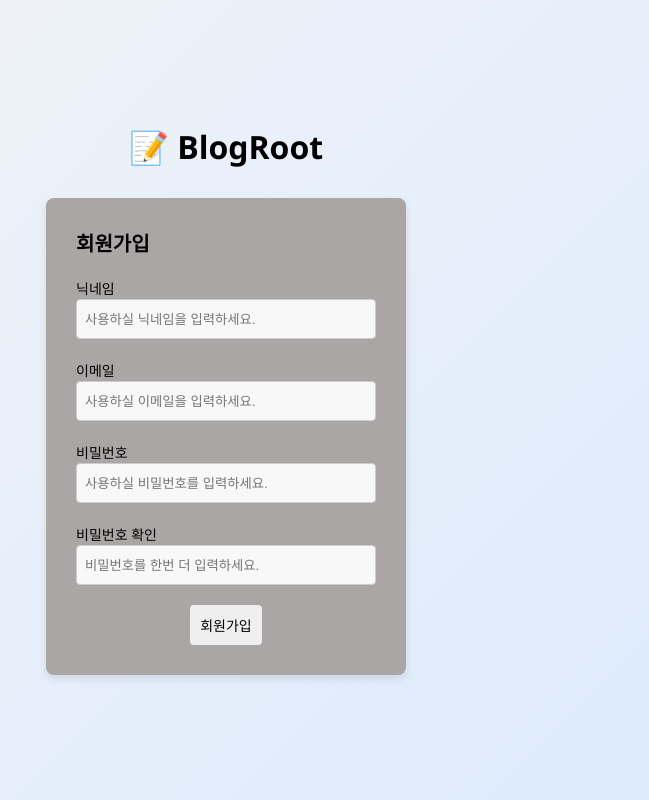
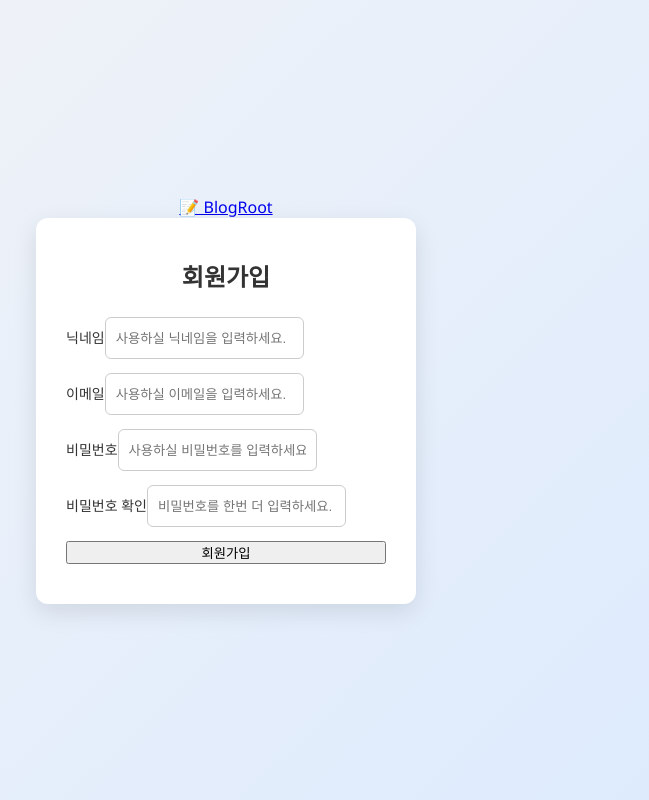
Before and after one commit to ahnbyeongwoo/blog_project, a Vue app: page /signup in a window 1280 px wide. Shown: the whole page, without its empty margins (414-1063 px from the left). Built offline with nearby package versions, Linux system fonts and the light colour scheme.

Commit message:
edit signup

```diff
--- a/src/components/SignUp.vue
+++ b/src/components/SignUp.vue
@@ -75,84 +75,94 @@ export default {
 }
 
 body {
-  background-color: #f3f3f3;
+  background: linear-gradient(135deg, #f3f4f6, #dbeafe);
+  font-family: 'Segoe UI', 'Noto Sans KR', sans-serif;
+  height: 100vh;
+  display: flex;
+  justify-content: center;
+  align-items: center;
 }
 
 .container {
   display: flex;
   flex-direction: column;
   align-items: center;
-  justify-content: center;
-
 }
 
-.h1 {
-  font-size: 32px;
-  color: #333;
-  margin-top: 20px;
+.blog-title {
+  text-decoration: none;
+  font-size: 36px;
+  font-weight: bold;
+  color: #2c3e50;
   margin-bottom: 20px;
 }
 
-.blogTitle {
-  text-decoration: none;
-  color: #000;
-  font-size: 32px;
-  font-weight: bold;
+.signup-container {
+  width: 380px;
+  padding: 40px 30px;
+  background-color: #ffffff;
+  border-radius: 12px;
+  box-shadow: 0 8px 24px rgba(0, 0, 0, 0.1);
 }
 
-.signup-container {/* 회원가입 폼 컨테이너 스타일 */
-  width: 360px;
-  padding: 30px;
-  margin-top: 30px;
-  background-color: #aba6a6;
-  border-radius: 8px;
-  box-shadow: 0 4px 8px rgba(0, 0, 0, 0.1);
-  ;
-}
-
-.signup-container > h2 {/* 회원가입 제목 */
-  font-size: 20px;
-  color: black;
-  margin-bottom: 20px;
+.signup-container > h2 {
+  font-size: 24px;
+  font-weight: 600;
+  color: #333;
+  margin-bottom: 24px;
+  text-align: center;
 }
 
 #signup-form {
   display: flex;
   flex-direction: column;
+  gap: 14px;
 }
 
 #signup-form label {
   font-size: 14px;
-  color: #000;
-  margin-bottom: 8px;
-  text-align: left;
+  color: #333;
+  margin-bottom: 4px;
 }
 
-/* 텍스트 및 비밀번호 입력 필드 스타일 */
 #signup-form input[type="text"],
 #signup-form input[type="password"] {
-  width: 100%;
-  height: 40px;
-  padding: 8px;
-  margin-bottom: 20px;
-  border-radius: 4px;
-  background-color: #F8F8F8;
-  border: 1px solid #ccc;
+  height: 42px;
+  padding: 10px;
+  border-radius: 6px;
+  border: 1.5px solid #ccc;
+  transition: border 0.3s, box-shadow 0.3s;
 }
 
-.signUp-button {
-  widows: 100px;
-  margin: 0 auto;
-  padding: 10px;
-  font-size: 14px;
-  color: #000;
-  border: none;
-  border-radius: 4px;
-  cursor: pointer;
-  display: block;
+#signup-form input[type="text"]:focus,
+#signup-form input[type="password"]:focus {
+  border-color: #4f46e5;
+  box-shadow: 0 0 0 3px rgba(99, 102, 241, 0.2);
+  outline: none;
 }
 
-.signUp-button:hover {
-  background-color: #5a6268;
+.button-group {
+  display: flex;
+  justify-content: space-between;
+  margin-top: 10px;
+}
+
+.submit-button,
+.signup-button {
+  width: 48%;
+  padding: 10px;
+  font-size: 15px;
+  font-weight: 600;
+  color: #fff;
+  background-color: #4f46e5;
+  border: none;
+  border-radius: 6px;
+  cursor: pointer;
+  transition: background-color 0.2s ease;
+}
+
+.submit-button:hover,
+.signup-button:hover {
+  background-color: #4338ca;
 }
 </style>
```
